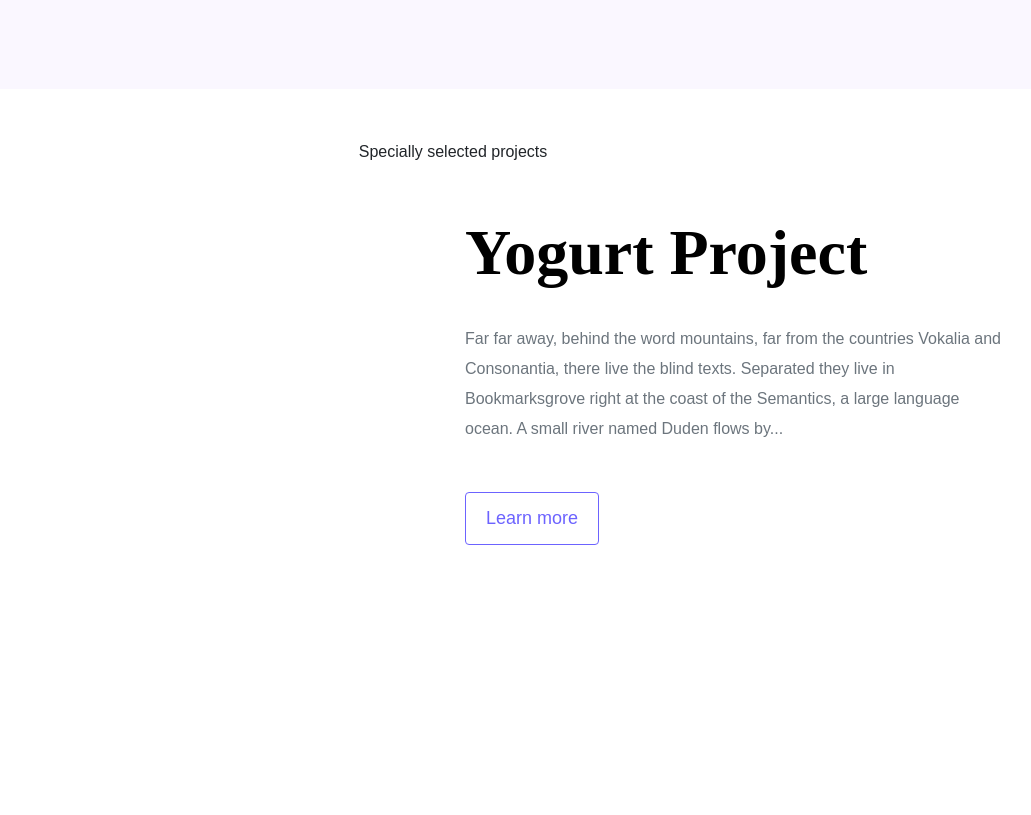
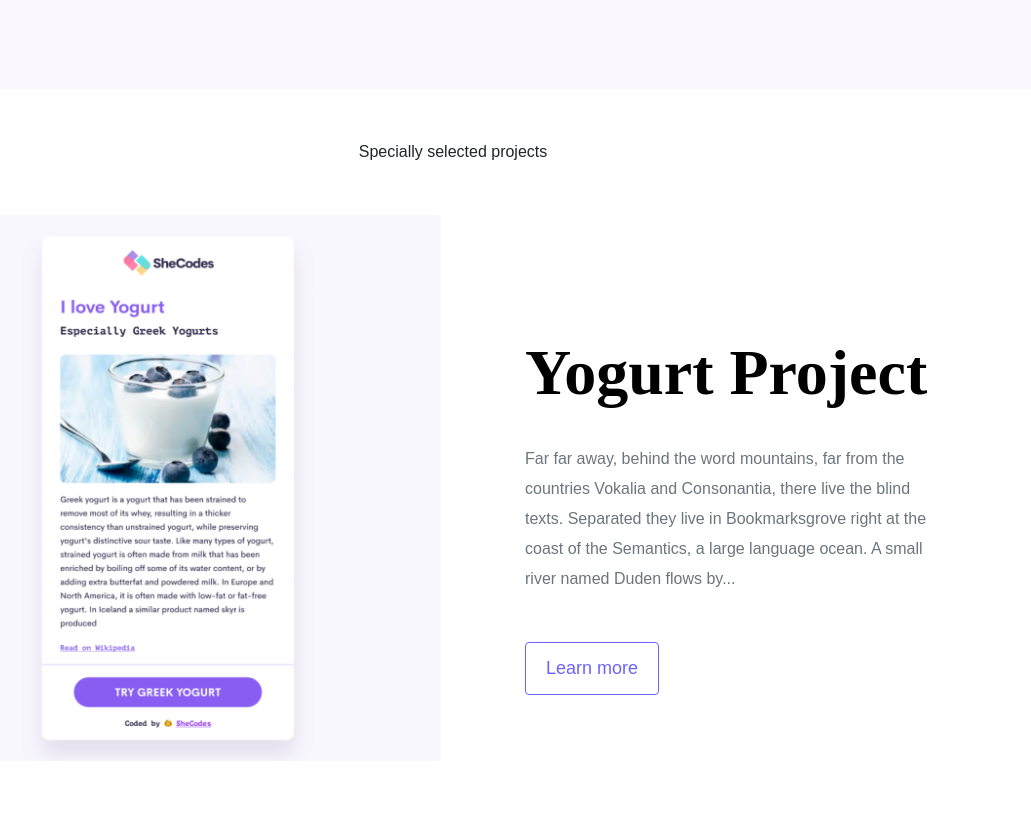
Before and after one commit to agguuaa/Portfolio, a plain HTML site: page index.html in a window 1280 px wide. Shown: the part 490-1305 px from the top of the page, without its empty margins (187-1218 px from the left). Before the commit the page ends 1035 px from the top, so only its background shows below. Drawn offline with nearby package versions, Linux system fonts and the light colour scheme.

Commit message:
boostrap features index.html

```diff
--- a/index.html
+++ b/index.html
@@ -52,17 +52,21 @@
     <div class="container">
       <p class="text-center m-5">Specially selected projects</p>
       <div class="row">
-        <div class="col-6"></div>
-        <div class="col-6">
-          <h2>Yogurt Project</h2>
-          <p class="mb-5 text-muted">
-            Far far away, behind the word mountains, far from the countries
-            Vokalia and Consonantia, there live the blind texts. Separated they
-            live in Bookmarksgrove right at the coast of the Semantics, a large
-            language ocean. A small river named Duden flows by...
-          </p>
+        <div class="col d-none d-md-block">
+          <img src="imgs/yogo.png" alt="" class="img-fluid" />
+        </div>
+        <div class="col">
+          <div class="project-description">
+            <h2>Yogurt Project</h2>
+            <p class="mb-5 text-muted">
+              Far far away, behind the word mountains, far from the countries
+              Vokalia and Consonantia, there live the blind texts. Separated
+              they live in Bookmarksgrove right at the coast of the Semantics, a
+              large language ocean. A small river named Duden flows by...
+            </p>
 
-          <a href="" class="btn btn-branding-outline">Learn more </a>
+            <a href="" class="btn btn-branding-outline">Learn more </a>
+          </div>
         </div>
       </div>
     </div>
--- a/style.css
+++ b/style.css
@@ -74,3 +74,7 @@ p {
   padding: 12px 20px;
   text-decoration: none;
 }
+
+.project-description {
+  padding: 120px 60px;
+}
```
